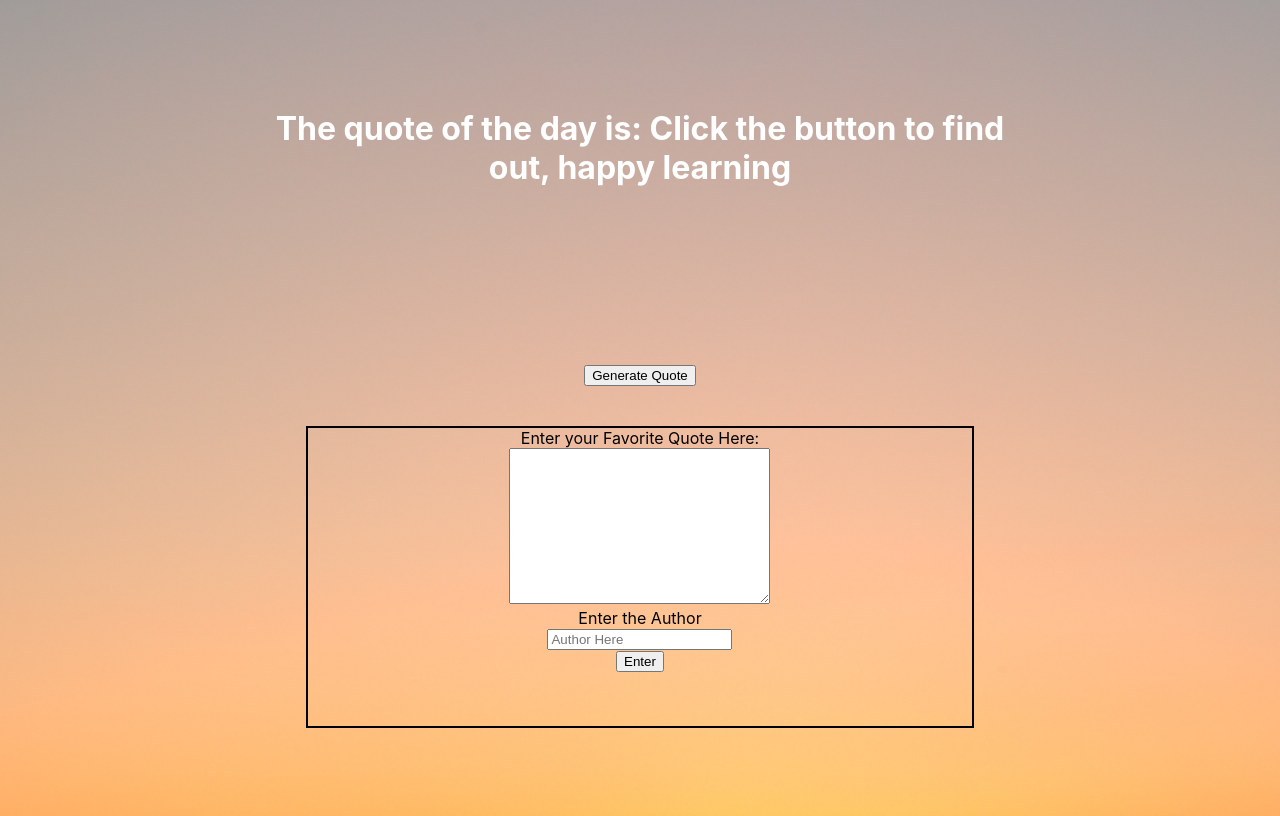
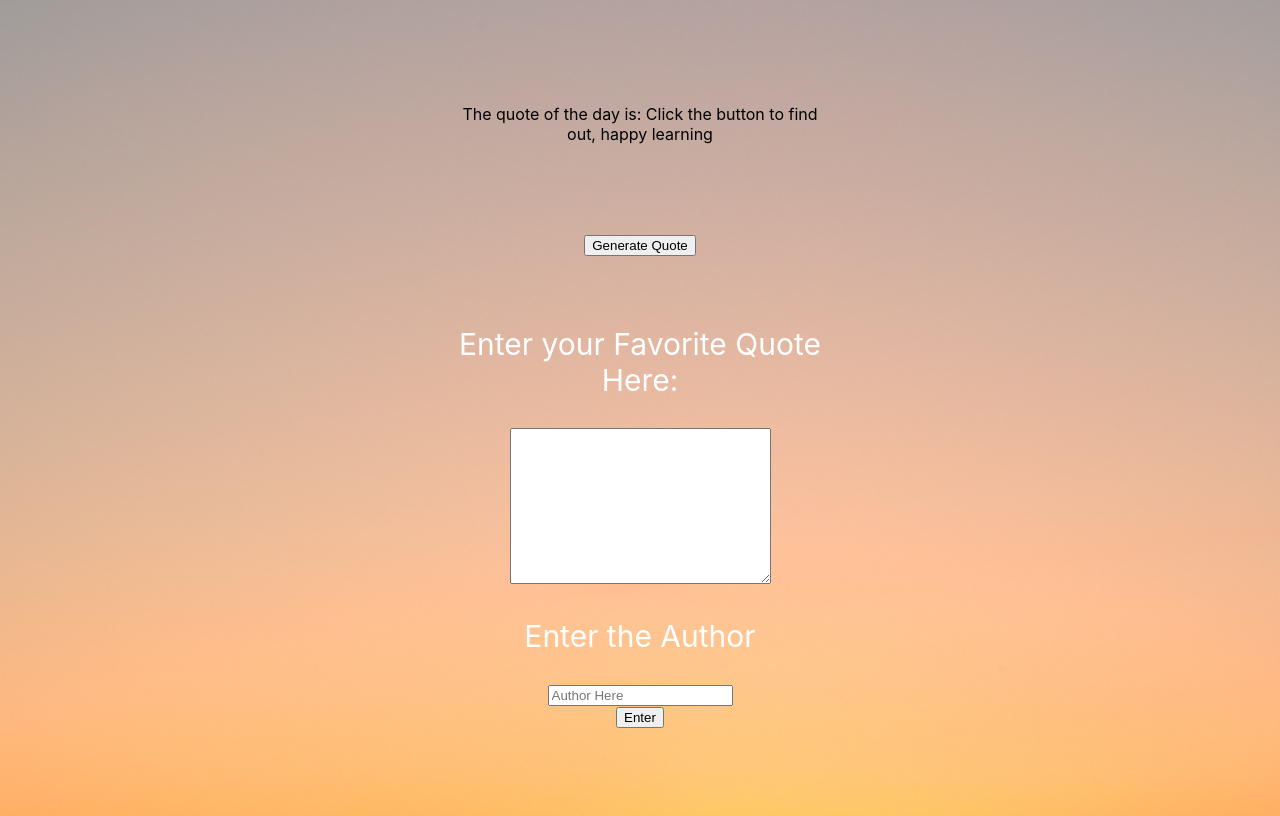
Before and after one commit to luisbryandr/quote-of-the-day, a React (Create React App) app: page / in a window 1280 px wide. Built offline with nearby package versions, Linux system fonts and the light colour scheme.

Commit message:
testing white color font against bg

```diff
--- a/src/App.js
+++ b/src/App.js
@@ -1,5 +1,6 @@
 import "./App.css"
-import { useState } from "react"
+import { useState, useEffect } from "react"
+
 import quotes from "./assets/dummyData"
 import styled from "styled-components"
 
@@ -8,25 +9,32 @@ function App() {
     "The quote of the day is: Click the button to find out, happy learning"
   )
 
+  console.log(entry)
+
   const generateQuote = () => {
     const newQuote = Math.floor(Math.random() * quotes.length)
     console.log(newQuote)
+
     setEntry(`"${quotes[newQuote].quote}" -${quotes[newQuote].author} `)
   }
   return (
     <MainDiv className="App">
       <Header>
-        <h1>{entry}</h1>
+        <p className="entryone">{entry}</p>
         <button onClick={generateQuote}>Generate Quote</button>
       </Header>
       <StyledForm>
         <form>
-          <label>Enter your Favorite Quote Here:</label>
-          <br></br>
+          <label>
+            <p className="para">Enter your Favorite Quote Here:</p>
+          </label>
+
           <textarea name="paragraph" cols="30" rows="10"></textarea>
           <br></br>
-          <label>Enter the Author</label>
-          <br></br>
+          <label>
+            <p className="author">Enter the Author</p>
+          </label>
+
           <input type="text" placeholder="Author Here" name="author" />
           <br></br>
           <button>Enter</button>
@@ -58,17 +66,22 @@ const Header = styled.div`
   // border: black solid 2px;
   width: 90%;
   height: 40vh;
-h1 {
-  color: white;
-  opacity: 100;
-  transition: opacity 1s ease-in-out;
-}
 }
   `
 
 const StyledForm = styled.div`
+  display: flex;
+  justify-content: center;
+  align-items: center;
+  }
   margin-top: 40px;
-  border: black solid 2px;
-  width: 80%;
-  height: 40vh;
+
+  //border: black solid 2px;
+  width: 90%;
+  height: 60vh;
+
+  .para, .author {
+    color: white;
+    font-size: 30px
+  }
 `
```
